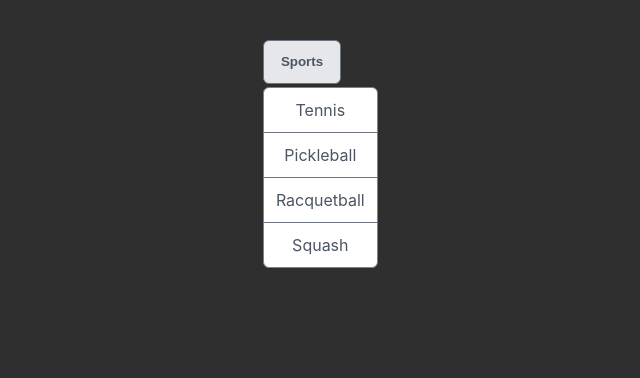
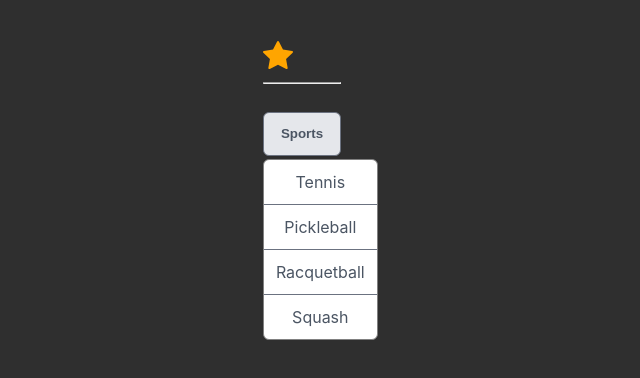
Before and after one commit to emirisato1003/advanced-react-lab, a React (Vite) app in the folder advanced-react-lab-menu/: page / in a window 1280 px wide. Shown: the top 378 px of the page, without its empty margins (338-978 px from the left). Built offline with nearby package versions, Linux system fonts and the light colour scheme.

Commit message:
add star folder for another small project

```diff
--- a/advanced-react-lab-menu/package.json
+++ b/advanced-react-lab-menu/package.json
@@ -12,7 +12,8 @@
   "dependencies": {
     "classnames": "^2.5.1",
     "react": "^18.3.1",
-    "react-dom": "^18.3.1"
+    "react-dom": "^18.3.1",
+    "react-icons": "^5.4.0"
   },
   "devDependencies": {
     "@eslint/js": "^9.17.0",
--- a/advanced-react-lab-menu/src/App.jsx
+++ b/advanced-react-lab-menu/src/App.jsx
@@ -1,5 +1,6 @@
 import React from 'react';
 import Menu from "./Menu/index";
+import Star from './Star/Star';
 // import MenuButton from "./Menu/MenuButton";
 // import MenuDropdown from "./Menu/MenuDropdown";
 // import MenuItem from './Menu/MenuItem';
@@ -8,6 +9,11 @@ function App() {
   const sports = ["Tennis", "Pickleball", "Racquetball", "Squash"];
 
   return (
+    <>
+      <Star />
+      <br />
+      <hr />
+      <br />
       <Menu>
         <Menu.Button>Sports</Menu.Button>
         <Menu.Dropdown>
@@ -16,6 +22,7 @@ function App() {
           )}
         </Menu.Dropdown>
       </Menu>
+    </>
   );
 }
 
--- /dev/null
+++ b/advanced-react-lab-menu/src/Star/Star.jsx
@@ -0,0 +1,13 @@
+import React, { useState } from 'react';
+import { BsStar, BsStarFill } from "react-icons/bs";
+
+export default function Star() {
+    const [starred, setStarred] = useState(false);
+    function toggle() {
+        setStarred(prev => !prev);
+    }
+
+    return (
+        { starred } ? <BsStarFill className='star filled' onClick={toggle} /> : <BsStar className='star ' onClick={toggle} />
+    );
+}
--- a/advanced-react-lab-menu/src/index.css
+++ b/advanced-react-lab-menu/src/index.css
@@ -95,3 +95,19 @@ button.button-danger {
 .menu-item:not(:last-child) {
   border-bottom: 1px solid #6B7280;
 }
+
+hr {
+  width: 100%;
+}
+
+.star {
+  height: 30px;
+  width: 30px;
+  cursor: pointer;
+  transition: color .5s ease-in-out;
+  user-select: none;
+}
+
+.star.filled {
+  color: orange;
+}
```
Also changed, not shown: 1 other file (tests, documents, lock files or other folders). Lines whose indentation alone changed are shown as unchanged.
